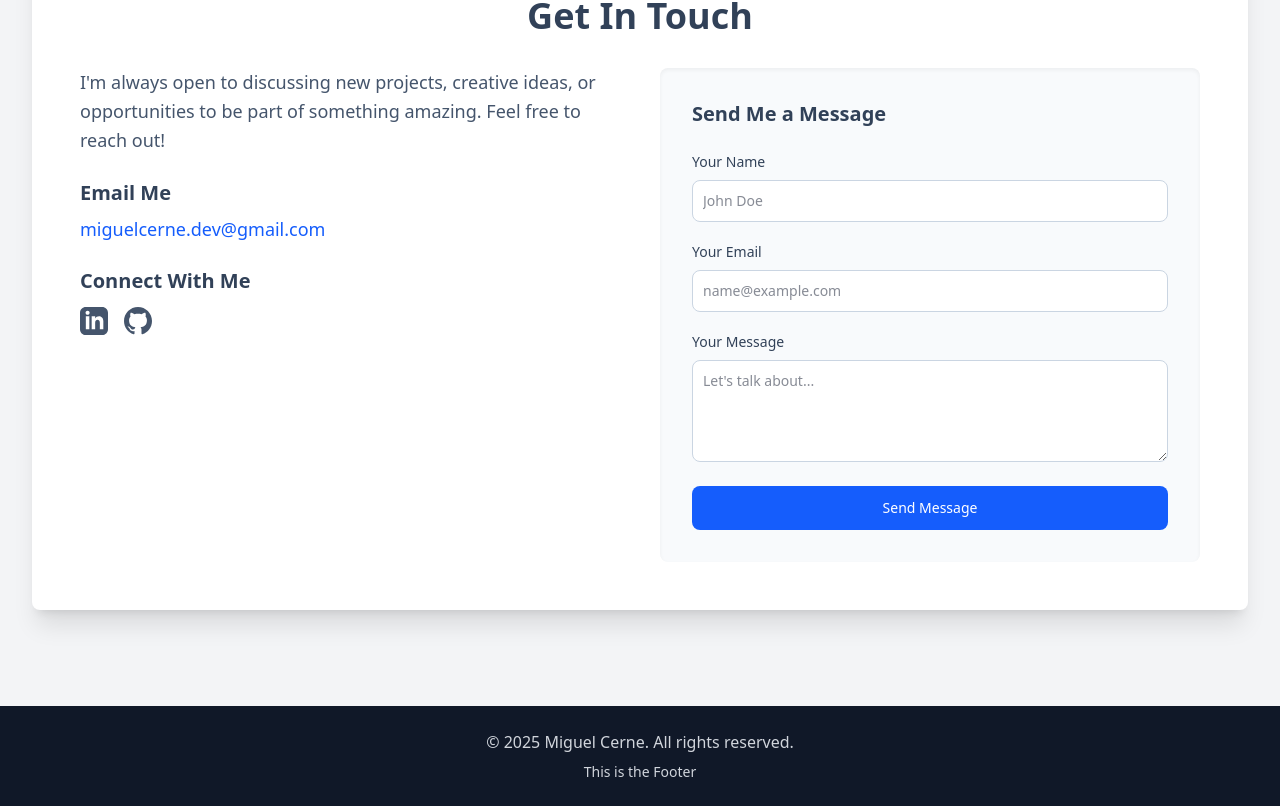
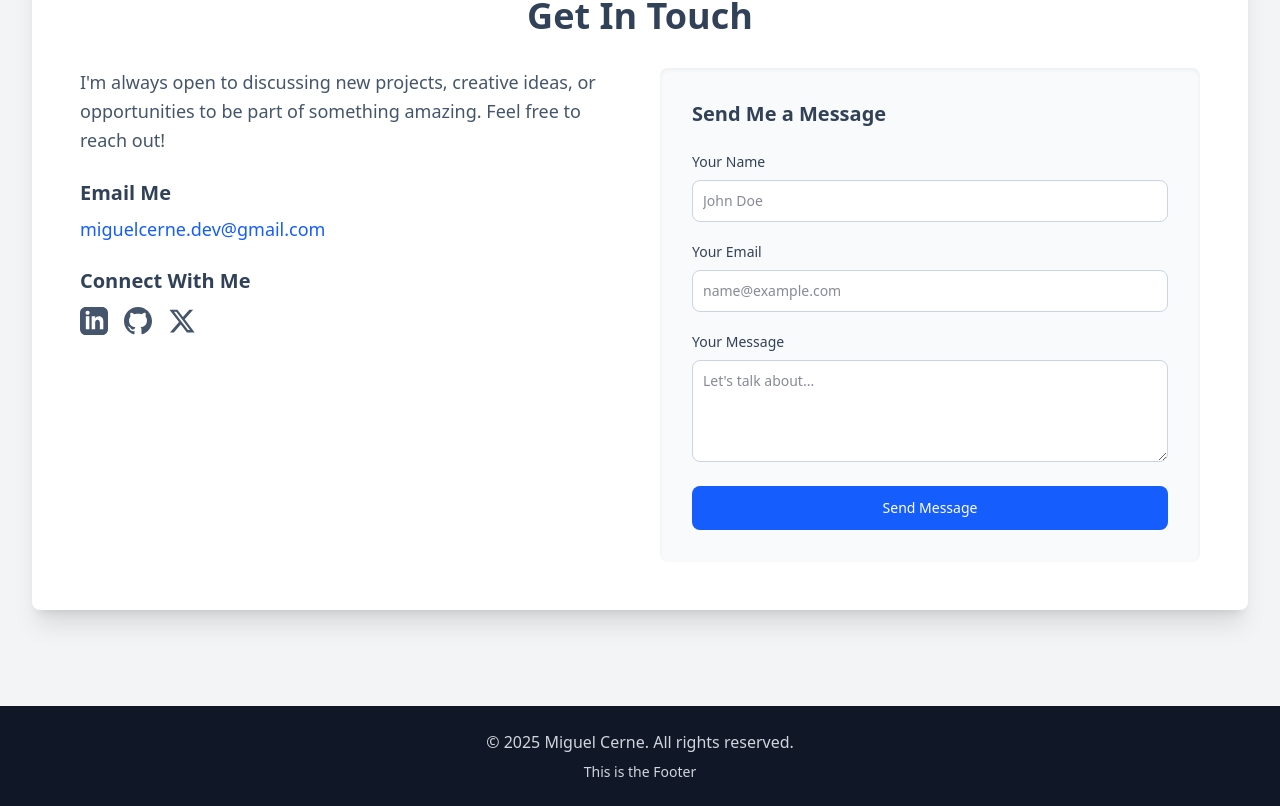
Before and after one commit to Cerne17/portfolio, a React (Vite) app: page / in a window 1280 px wide. Shown: the part 1604-2410 px from the top of the page. Built offline with nearby package versions, Linux system fonts and the light colour scheme.

Commit message:
feat: adds my x profile

```diff
--- a/src/App.tsx
+++ b/src/App.tsx
@@ -187,7 +187,26 @@ function App() {
                         <path d="M12 0c-6.626 0-12 5.373-12 12 0 5.302 3.438 9.8 8.207 11.387.599.111.793-.261.793-.577v-2.234c-3.338.726-4.033-1.416-4.033-1.416-.546-1.387-1.333-1.756-1.333-1.756-1.089-.745.083-.729.083-.729 1.205.084 1.839 1.237 1.839 1.237 1.07 1.834 2.807 1.304 3.492.997.107-.775.418-1.305.762-1.604-2.665-.305-5.467-1.334-5.467-5.931 0-1.311.469-2.381 1.236-3.221-.124-.303-.535-1.524.117-3.176 0 0 1.008-.322 3.301 1.23.957-.266 1.983-.399 3.003-.404 1.02.005 2.047.138 3.006.404 2.291-1.552 3.297-1.23 3.297-1.23.653 1.653.242 2.874.118 3.176.77.84 1.235 1.911 1.235 3.221 0 4.609-2.807 5.624-5.479 5.921.43.372.823 1.102.823 2.222v3.293c0 .319.192.694.801.576 4.765-1.589 8.199-6.086 8.199-11.386 0-6.627-5.373-12-12-12z" />
                       </svg>
                     </a>
-                    {/* Add more social links/icons as needed (e.g., Twitter, etc.) */}
+                    <a
+                      href="https://x.com/CerneDev"
+                      target="_blank"
+                      rel="noopener noreferrer"
+                      className="text-slate-600 hover:text-sky-500 transition-colors text-2xl"
+                      title="Follow me on X"
+                    >
+                      {" "}
+                      {/* Changed hover color */}
+                      <svg
+                        xmlns="http://www.w3.org/2000/svg"
+                        width="24"
+                        height="24"
+                        viewBox="0 0 24 24"
+                        fill="currentColor"
+                        className="w-7 h-7"
+                      >
+                        <path d="M18.244 2.25h3.308l-7.227 8.26 8.502 11.24H16.17l-5.214-6.817L4.99 21.75H1.68l7.73-8.835L1.254 2.25H8.08l4.713 6.231zm-1.161 17.52h1.833L7.084 4.126H5.117z" />
+                      </svg>
+                    </a>{" "}
                   </div>
                 </div>
               </div>
```
